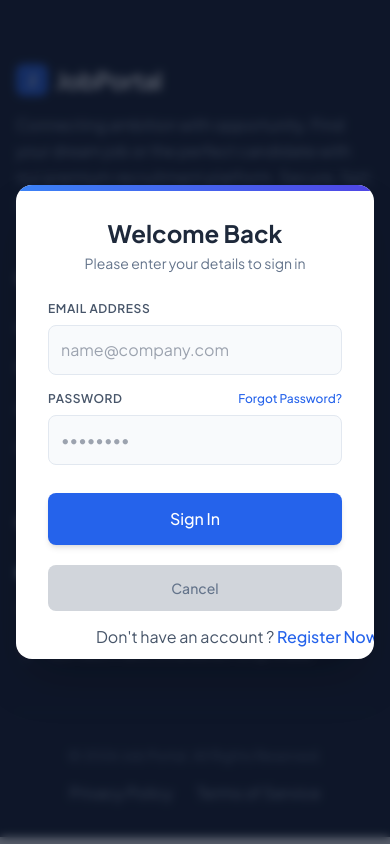
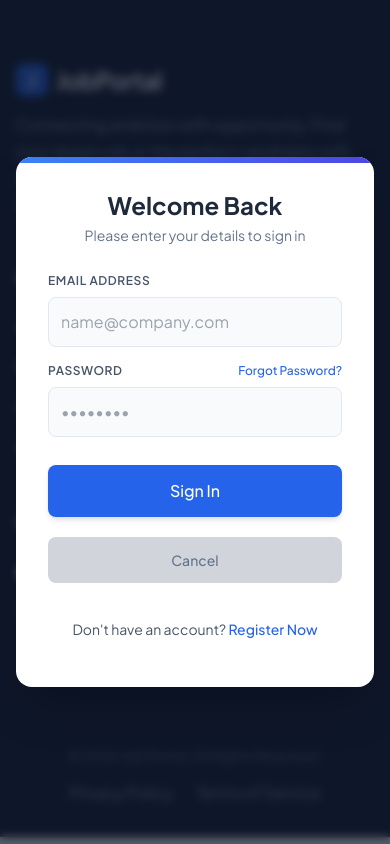
Before and after one commit to Rsubhamsharma/Hirely-JobPortal, a React (Create React App) app in the folder job-portal/: page /login in a window 390 px wide. Built offline with nearby package versions, Linux system fonts and the light colour scheme; no server answers.

Commit message:
Fixed mobile responsiveness

```diff
--- a/job-portal/src/pages/Login.js
+++ b/job-portal/src/pages/Login.js
@@ -69,9 +69,7 @@ function Login({ onClose }) {
           <h2 className="text-2xl font-bold text-slate-800 dark:text-white">Welcome Back</h2>
           <p className="text-slate-500 dark:text-slate-400 text-sm mt-1">Please enter your details to sign in</p>
         </div>
-        <div className="absolute bottom-7 w-full h-1.5 left-20 text-slate-600 dark:text-slate-300">
-          Don&apos;t have an account ?  <NavLink to="/signup" className='text-blue-600 dark:text-blue-400 font-medium hover:underline'>Register Now</NavLink>
-        </div>
+
 
         <div className="space-y-4">
           <div>
@@ -123,6 +121,13 @@ function Login({ onClose }) {
         >
           Cancel
         </button>
+
+        <div className="text-center text-sm text-slate-600 dark:text-slate-300 mt-4">
+          Don&apos;t have an account?{" "}
+          <NavLink to="/signup" className="text-blue-600 dark:text-blue-400 font-medium hover:underline">
+            Register Now
+          </NavLink>
+        </div>
       </div>
     </div>
   );
```
